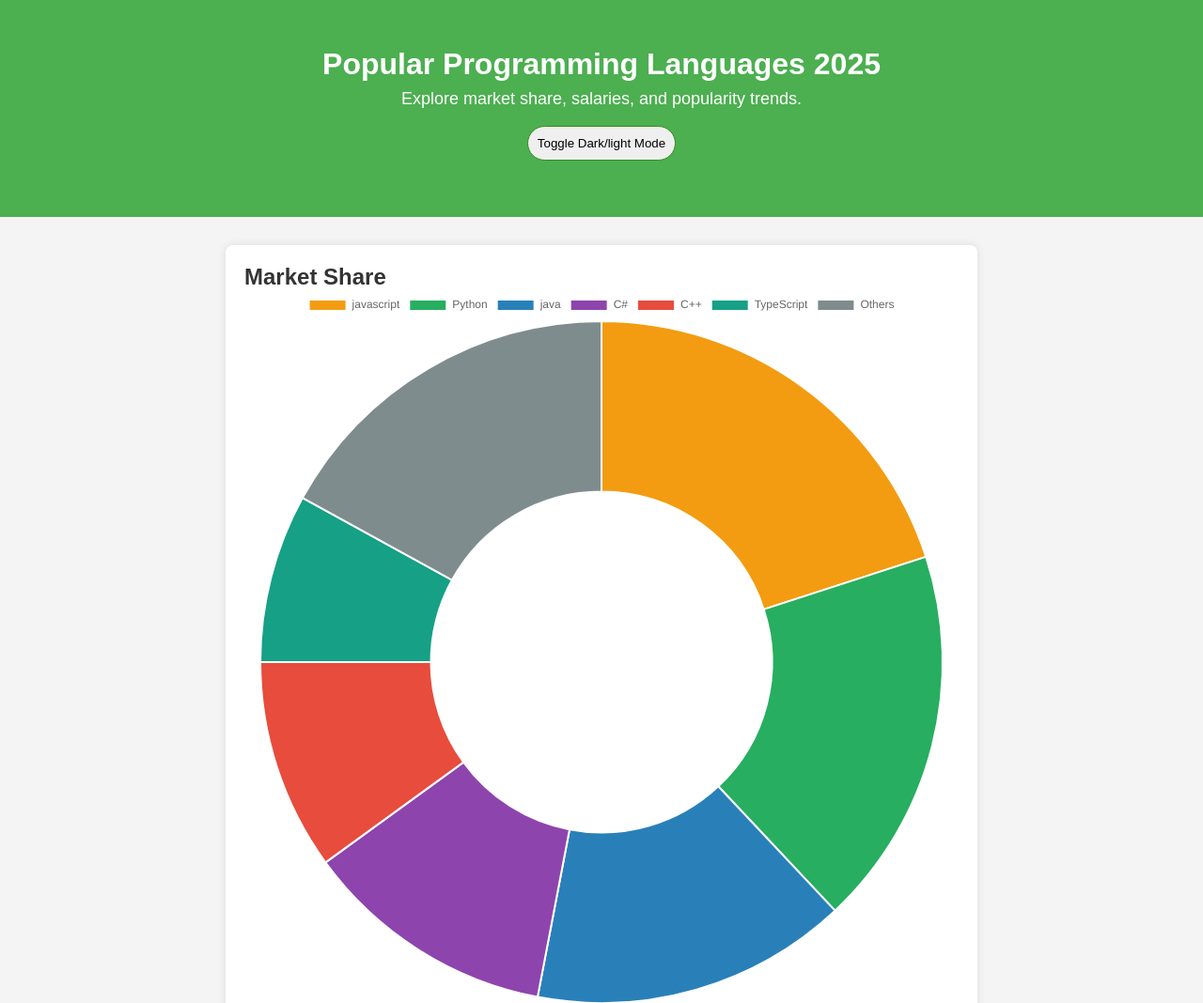
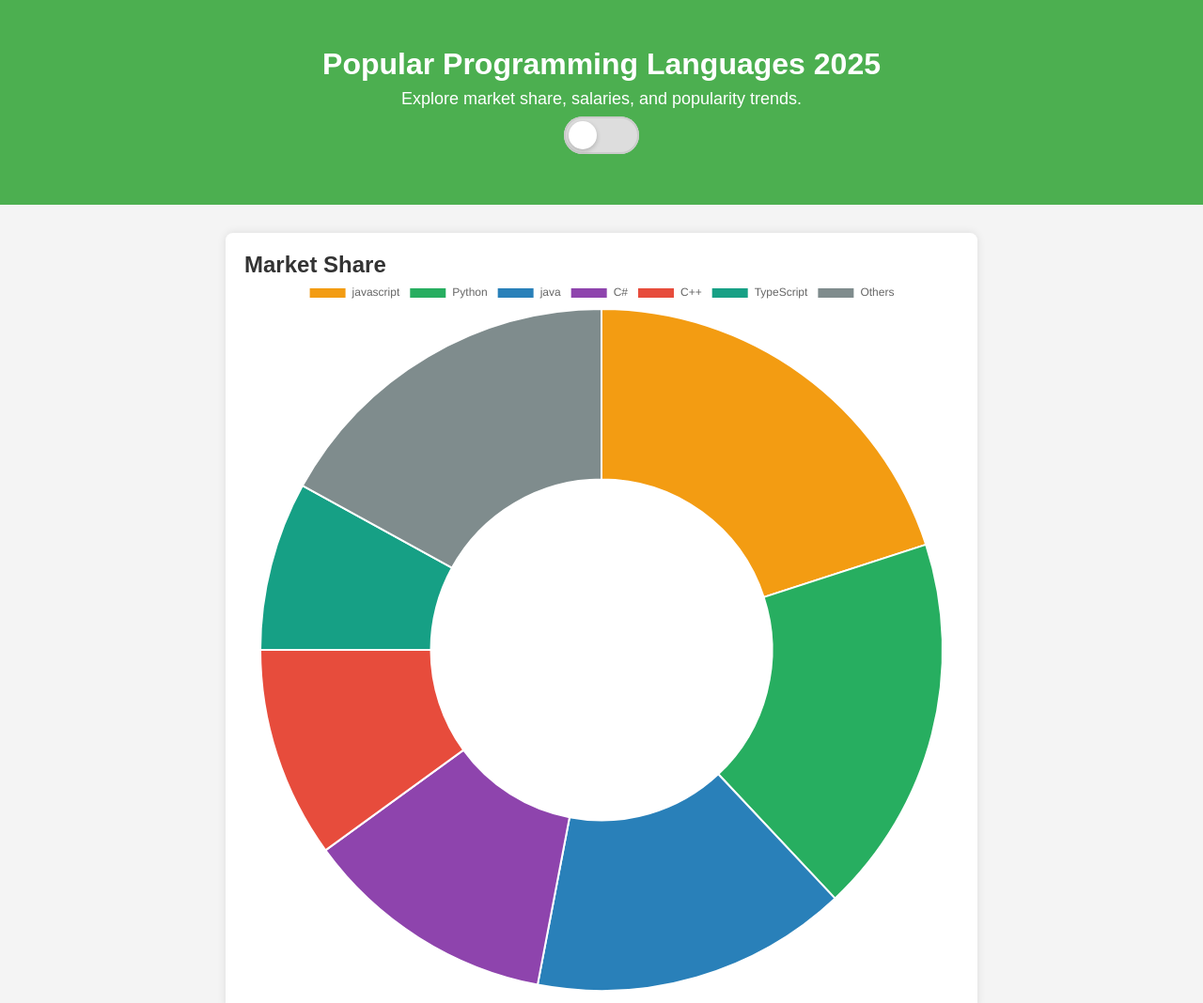
Before and after one commit to chinky23-tech/-Infographics, a plain HTML site: page index.html in a window 1280 px wide. Shown: the top 1068 px of the page at 94% size. Drawn offline with nearby package versions, Linux system fonts and the light colour scheme.

Commit message:
toggle switch style

```diff
--- a/index.html
+++ b/index.html
@@ -12,7 +12,13 @@
     <header>
         <h1>Popular Programming Languages 2025</h1>
         <p>Explore market share, salaries, and popularity trends.</p>
-        <button id="themeToggle">Toggle Dark/light Mode</button>
+        <!--<button id="themeToggle">Toggle Dark/light Mode</button>-->
+        <label class="toggle-switch">
+            <input type="checkbox" id="themeSwitch">
+            <div class="toggle-switch-background">
+                <div class="toggle-switch-handle"></div>
+            </div>
+        </label>
     </header>
     <main>
         <section class="chart-container">
--- a/script.js
+++ b/script.js
@@ -111,6 +111,6 @@ new Chart(document.getElementById('popularityChart'), {
     }
 });
 // Dark/Light Mode Toggle
-document.getElementById("themeToggle").addEventListener("click", () => {
-    document.body.classList.toggle("dark-mode");
+document.getElementById("themeSwitch").addEventListener("change", function() {
+    document.body.classList.toggle("dark-mode", this.checked);
 });
--- a/style.css
+++ b/style.css
@@ -19,13 +19,14 @@ header p{
     margin: 8px;
     font-size: 18px;
 }
+/*
 header button{
 margin: 10px;
 padding: 10px;
 border-radius: 20px;
 border: 1px solid  #378d1c;
 cursor: pointer;
-}
+}*/
 .chart-container{
     width: 90%;
     max-width: 800px;
@@ -58,3 +59,73 @@ footer{
     background: #333;
     color: #ffffff;
 }
+
+
+/* toggle button */
+.toggle-switch {
+  position: relative;
+  display: inline-block;
+  width: 80px;
+  height: 40px;
+  cursor: pointer;
+}
+
+.toggle-switch input[type="checkbox"] {
+  display: none;
+}
+
+.toggle-switch-background {
+  position: absolute;
+  top: 0;
+  left: 0;
+  width: 100%;
+  height: 100%;
+  background-color: #ddd;
+  border-radius: 20px;
+  box-shadow: inset 0 0 0 2px #ccc;
+  transition: background-color 0.3s ease-in-out;
+}
+
+.toggle-switch-handle {
+  position: absolute;
+  top: 5px;
+  left: 5px;
+  width: 30px;
+  height: 30px;
+  background-color: #fff;
+  border-radius: 50%;
+  box-shadow: 0 2px 5px rgba(0, 0, 0, 0.2);
+  transition: transform 0.3s ease-in-out;
+}
+
+.toggle-switch::before {
+  content: "";
+  position: absolute;
+  top: -25px;
+  right: -35px;
+  font-size: 12px;
+  font-weight: bold;
+  color: #aaa;
+  text-shadow: 1px 1px #fff;
+  transition: color 0.3s ease-in-out;
+}
+
+.toggle-switch input[type="checkbox"]:checked + .toggle-switch-handle {
+  transform: translateX(45px);
+  box-shadow: 0 2px 5px rgba(0, 0, 0, 0.2), 0 0 0 3px #05c46b;
+}
+
+.toggle-switch input[type="checkbox"]:checked + .toggle-switch-background {
+  background-color: #05c46b;
+  box-shadow: inset 0 0 0 2px #04b360;
+}
+
+.toggle-switch input[type="checkbox"]:checked + .toggle-switch:before {
+  content: "On";
+  color: #05c46b;
+  right: -15px;
+}
+
+.toggle-switch input[type="checkbox"]:checked + .toggle-switch-background .toggle-switch-handle {
+  transform: translateX(40px);
+}
```
